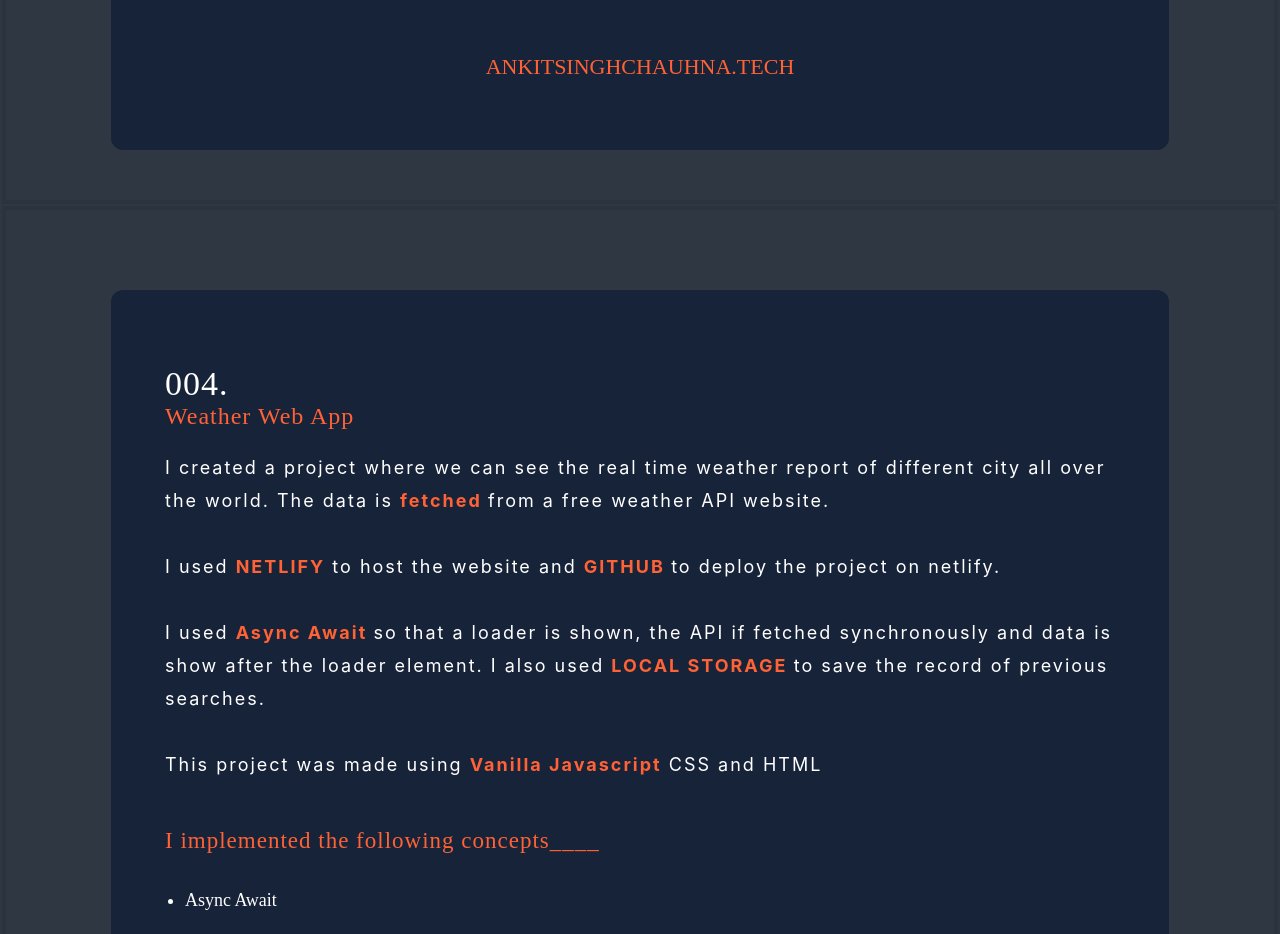
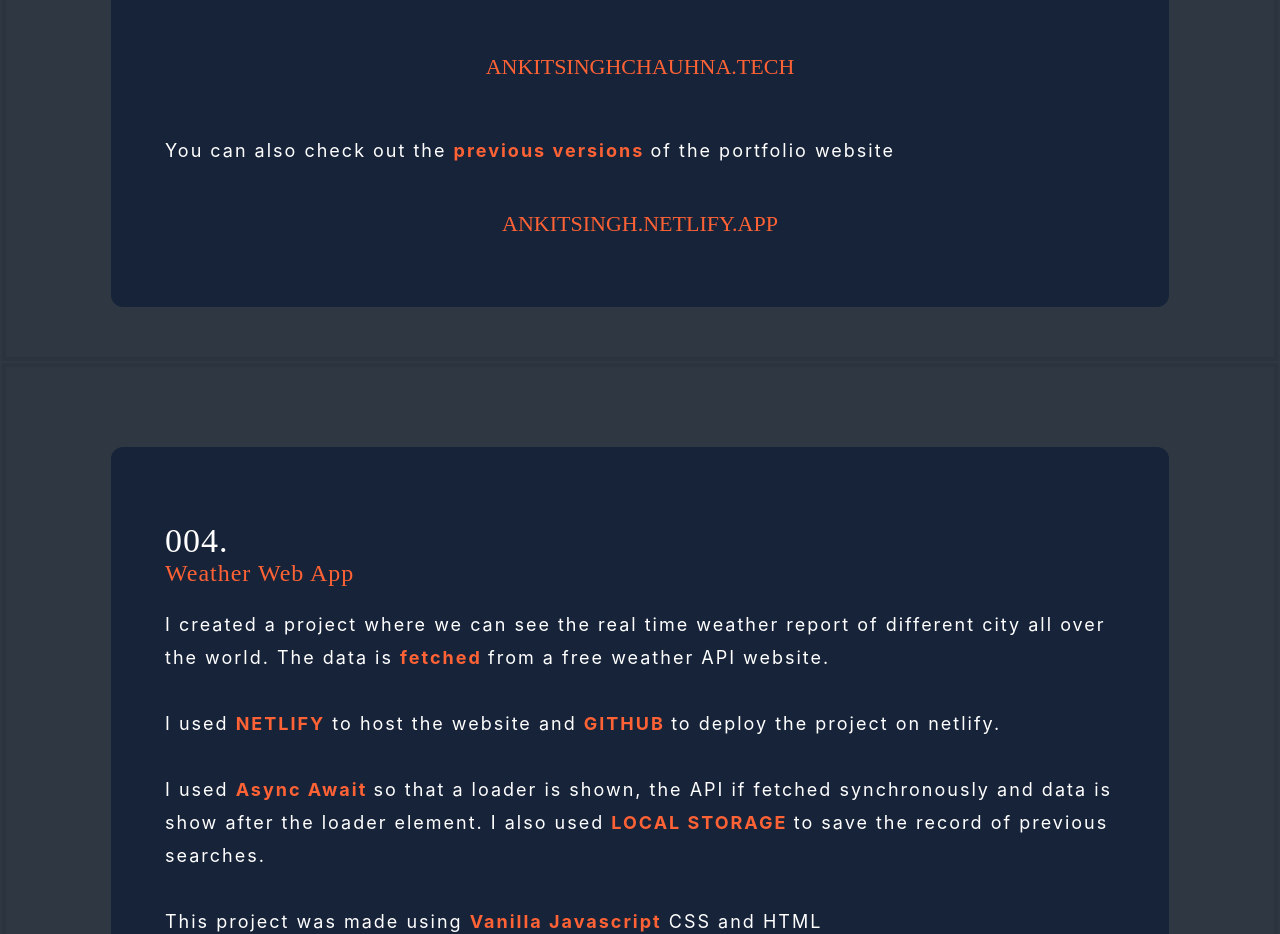
Before and after one commit to ankitsingh2105/Portfolio, a React (Create React App) app: page / in a window 1280 px wide. Shown: the part 8760-9694 px from the top of the page. Built offline with nearby package versions, Linux system fonts and the light colour scheme; a web font is replaced by a local one.

Commit message:
added resume

```diff
--- a/src/COMPONENTS/Newhome.jsx
+++ b/src/COMPONENTS/Newhome.jsx
@@ -63,9 +63,6 @@ export default function Newhome() {
         setreverse({
             color: 'white'
         })
-        setborderblue({
-            borderColor: 'black'
-        })
         document.body.style.background = 'white'
         document.body.style.backgroundPosition = 'center';
         setsunmoon('🌚')
@@ -75,7 +72,6 @@ export default function Newhome() {
         setgreetings({
             color: `${colorOfText}`,
             textShadow: ".2px .2px 0px black",
-            // fontSize : "23px"
         })
         setgreetings2({
             color: `${colorOfText}`,
@@ -86,11 +82,10 @@ export default function Newhome() {
             fontWeight: 600
         })
         setblacktowhite({
-            border: `4px solid ${colorOfText}`,
+            border: `2px solid ${colorOfText}`,
         })
         setbackorange({
             background: colorOfText,
-            borderColor: 'black',
             opacity: '85%'
         })
         setborderGoldToOrange({
@@ -318,7 +313,7 @@ export default function Newhome() {
                             looking for internships
                         </div>
                         <div className="resume align2">
-                            <a href="https://drive.google.com/file/d/1gUlCks6wTikDEIjFi3ZmI065N6X-0Mji/view"  target="_blank" rel="noopener noreferrer" style={{color : "white"}} >RESUME</a>
+                            <a href="https://drive.google.com/file/d/1gUlCks6wTikDEIjFi3ZmI065N6X-0Mji/view" target="_blank" rel="noopener noreferrer" style={{ color: "white" }} >RESUME</a>
                         </div>
                         <div className="margin">
                         </div>
@@ -457,7 +452,7 @@ export default function Newhome() {
                     </div>
                     <div className="align2">
                         <div style={greetingstyle}>working link to all below</div>
-                        <img style={{marginBottom: "15px"}} loading="lazy" className='actingthinking align2 ' src={actingthinking} alt="" />
+                        <img style={{ marginBottom: "15px" }} loading="lazy" className='actingthinking align2 ' src={actingthinking} alt="" />
                     </div>
                 </div>
 
@@ -590,6 +585,15 @@ export default function Newhome() {
                         </a>
                     </div>
                     <br />
+                    <p className="info_para" style={whitetoblack}>
+                        You can also check out the <strong style={greetingstyle} className='string'>previous versions </strong> of the portfolio website
+                    </p>
+                    <div className="links">
+                        <a className="github" href="https://ankitsinghchauhan2.netlify.app/" target="_blank" rel="noopener noreferrer" style={greetingstyle}>
+                            ANKITSINGH.NETLIFY.APP
+                        </a>
+                    </div>
+                    <br />
                 </div>
             </div>
 
@@ -634,8 +638,8 @@ export default function Newhome() {
                         <li style={whitetoblack} className='lik'>Local Storage</li>
                     </ul>
                     <div className="img-display">
-                            <img loading="lazy" style={borderGoldToOrange} src={weather} alt="nikaljao" className='hash_images' />
-                        </div>
+                        <img loading="lazy" style={borderGoldToOrange} src={weather} alt="nikaljao" className='hash_images' />
+                    </div>
                     {/* <div>
                         <a target="_blank" rel="noopener noreferrer" href="https://github.com/ankitsingh2105/Weather-App" className='align' style={{ flexDirection: "column" }}>
                             <i style={greetingstyle} class="fa-brands fa-github stack"></i>
@@ -681,8 +685,8 @@ export default function Newhome() {
                         <li style={whitetoblack} className='lik'>Local Storage</li>
                     </ul>
                     <div className="img-display">
-                            <img loading="lazy" style={borderGoldToOrange} src={spelling} alt="nikaljao" className='hash_images' />
-                        </div>
+                        <img loading="lazy" style={borderGoldToOrange} src={spelling} alt="nikaljao" className='hash_images' />
+                    </div>
                     <div></div>
                     {/* <div>
                         <a target="_blank" rel="noopener noreferrer" href="https://github.com/ankitsingh2105/Spelling_Practice" className='align' style={{ flexDirection: "column" }}>
@@ -696,7 +700,7 @@ export default function Newhome() {
                             SPELLHORNET.NETLIFY.APP
                         </a>
                     </div>
-                   <br />
+                    <br />
                 </div>
             </div>
 
```
